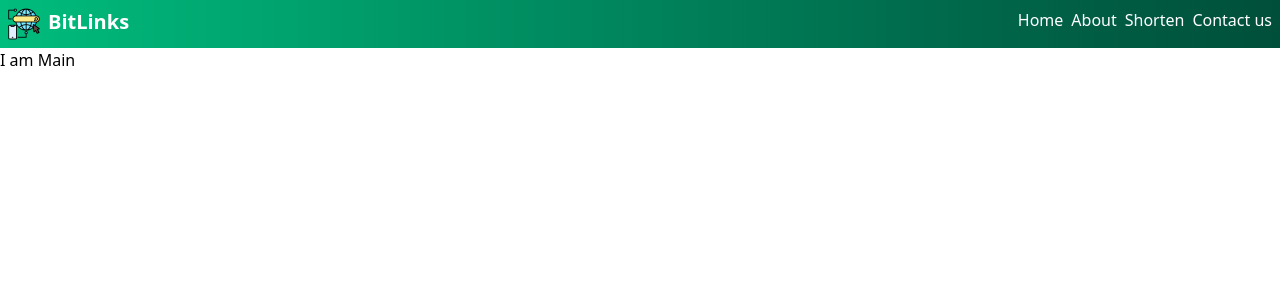
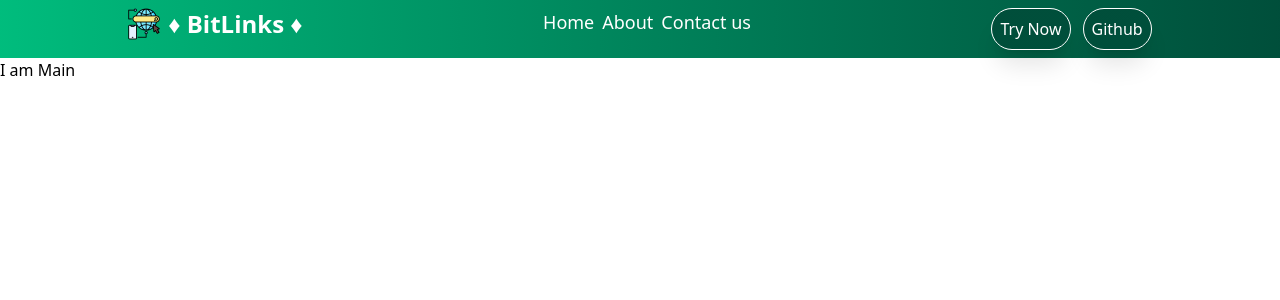
Before and after one commit to shahidansari310/url-shortner, a Next.js app: page / in a window 1280 px wide. Shown: the top 300 px of the page. Built offline with nearby package versions, Linux system fonts and the light colour scheme.

Commit message:
Navbar completed

```diff
--- a/components/Navbar.js
+++ b/components/Navbar.js
@@ -3,18 +3,21 @@ import Link from 'next/link'
 
 const Navbar = () => {
     return (
-    <div className=' white bg-gradient-to-r from-emerald-500 to-emerald-900 flex justify-between p-2 text-white'>
-      <div className='font-bold text-xl flex gap-2'>
+        <div className=' white bg-gradient-to-r from-emerald-500 to-emerald-900 flex justify-around  p-2 text-white'>
+            <div className='font-bold text-2xl flex gap-2'>
                 <img src="/search-engine.png" alt="" className='h-8' />
-        BitLinks
+                &diams; BitLinks &diams;
             </div>
             <div >
-        <ul className='flex gap-2'>
+                <ul className='flex gap-2 text-lg'>
                     <Link href="/">Home</Link>
                     <Link href="/">About</Link>
-          <Link href="/">Shorten</Link>
                     <Link href="/">Contact us</Link>
                 </ul>
+            </div>
+            <div className='flex gap-3'>
+                <Link href="/generate" ><button className='cursor-pointer border rounded-full p-[8px] bg-gradient-to-r from-emerald-900 to-emerald-900 shadow-xl'>Try Now</button></Link>
+                <Link href="https://github.com/shahidansari310" ><button className='cursor-pointer border rounded-full p-[8px] bg-gradient-to-r from-emerald-900 to-emerald-900 shadow-xl'>Github</button></Link>
             </div>
         </div>
     )
```
Lines whose indentation alone changed are shown as unchanged.
